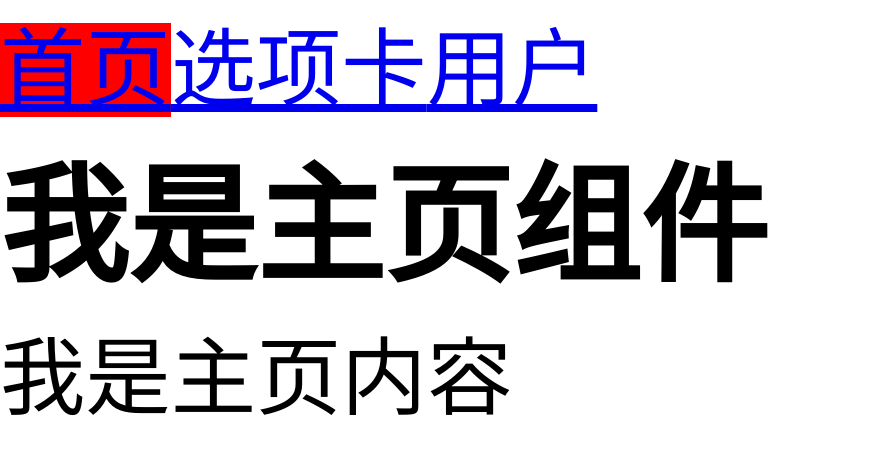
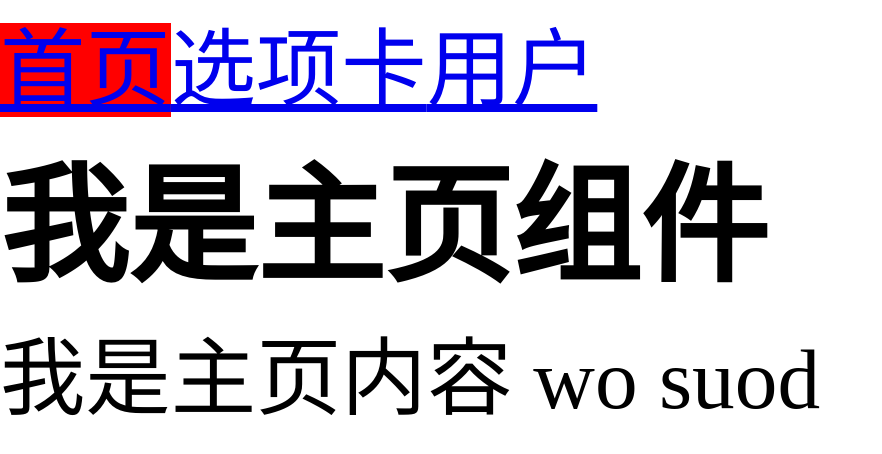
Before and after one commit to chibingning/supermall, a Vue app: page /home in a window 1280 px wide. Shown: the top 454 px of the page, without its empty margins (0-882 px from the left). Built offline with nearby package versions, Linux system fonts and the light colour scheme.

Commit message:
第一次修改

```diff
--- a/src/components/home.vue
+++ b/src/components/home.vue
@@ -1,7 +1,7 @@
 <template>
   <div>
     <h2> 我是主页组件</h2>
-    <div>我是主页内容</div>
+    <div>我是主页内容 wo suod  </div>
   </div>
 </template>
 <script>
```
